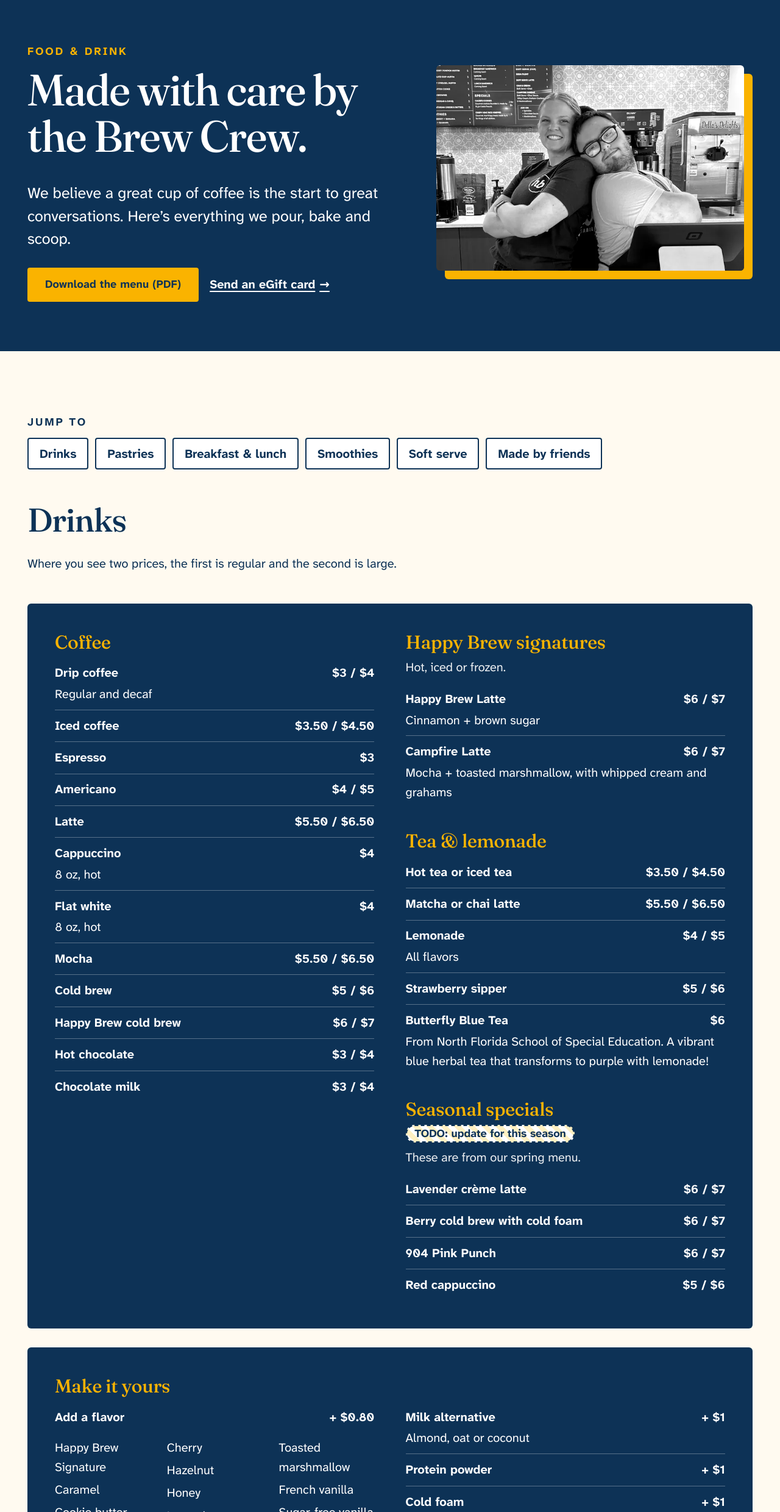
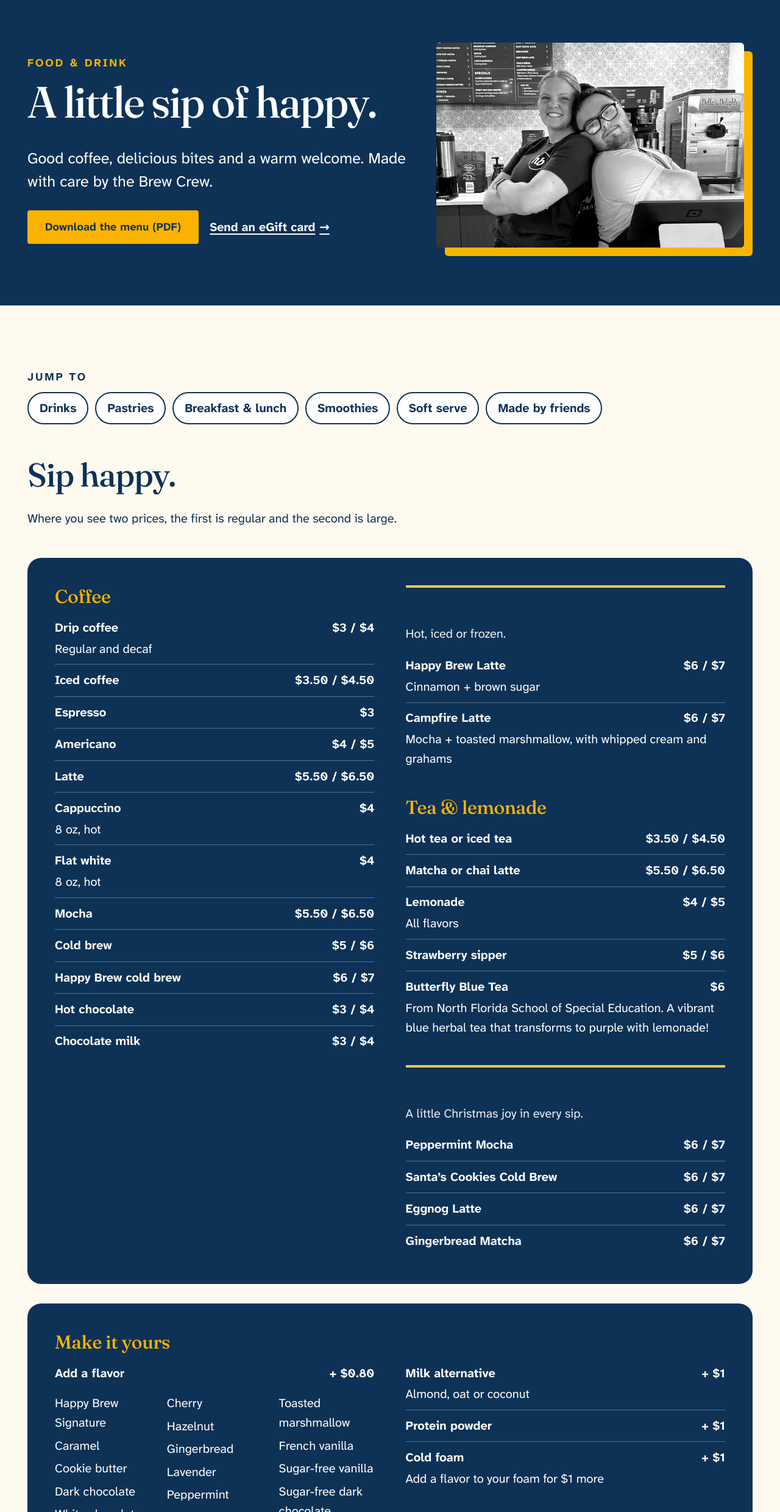
Before and after one commit to Happy-Brew/happybrew.org, a plain HTML site: page menu/index.html in a window 1280 px wide. Shown: the part 80-2560 px from the top of the page at 61% size. Drawn offline with Linux system fonts and the light colour scheme.

Commit message:
Refresh Happy Brew menu and seasonal offerings

```diff
--- a/menu/index.html
+++ b/menu/index.html
@@ -28,6 +28,13 @@
 <link rel="preload" href="../assets/fonts/atkinson-hyperlegible-next-latin.woff2" as="font" type="font/woff2" crossorigin>
 <link rel="stylesheet" href="../styles.css?v=4">
 <script>document.documentElement.className += ' js';</script>
+<style>
+#main .board {border-radius: 1.25rem; overflow-wrap: anywhere;}
+#main .jump a {border-radius: 2rem;}
+#main .menu-group:has(.board__note) h3 {color:#0d3256;}
+#main .menu-group:has(.board__note) {border-top: 4px solid #f4c84b; padding-top: .85rem;}
+#main .page-hero h1 {letter-spacing:-.025em;}
+</style>
 </head>
 <body>
 <a class="skip-link" href="#main">Skip to main content</a>
@@ -51,8 +58,8 @@
   <div class="wrap page-hero__grid page-hero__grid--photo">
     <div>
       <p class="eyebrow">Food &amp; drink</p>
-      <h1>Made with care by the Brew Crew.</h1>
-      <p class="lede">We believe a great cup of coffee is the start to great conversations. Here’s everything we pour, bake and scoop.</p>
+      <h1>A little sip of happy.</h1>
+      <p class="lede">Good coffee, delicious bites and a warm welcome. Made with care by the Brew Crew.</p>
       <div class="btn-row" style="margin-top: 1.5rem">
         <a class="btn" href="../assets/happy-brew-menu.pdf">Download the menu (PDF)</a>
         <a class="arrow-link" href="https://app.squareup.com/gift/ML5ZZYCZG2Z96/order">Send an eGift card</a>
@@ -78,7 +85,7 @@
       </ul>
     </nav>
     <div class="band-head">
-      <h2 id="drinks-title">Drinks</h2>
+      <h2 id="drinks-title">Sip happy.</h2>
       <p>Where you see two prices, the first is regular and the second is large.</p>
     </div>
 
@@ -123,13 +130,13 @@
             </ul>
           </div>
           <div class="menu-group">
-            <h3>Seasonal specials <span class="todo-chip">TODO: update for this season</span></h3>
-            <p class="board__note">These are from our spring menu.</p>
+            <h3>Christmas specials</h3>
+            <p class="board__note">A little Christmas joy in every sip.</p>
             <ul class="prices">
-              <li><span class="row"><span class="item">Lavender crème latte</span><span class="price"><span class="vh">Regular </span>$6 <span aria-hidden="true">/</span><span class="vh"> large</span> $7</span></span></li>
-              <li><span class="row"><span class="item">Berry cold brew with cold foam</span><span class="price"><span class="vh">Regular </span>$6 <span aria-hidden="true">/</span><span class="vh"> large</span> $7</span></span></li>
-              <li><span class="row"><span class="item">904 Pink Punch</span><span class="price"><span class="vh">Regular </span>$6 <span aria-hidden="true">/</span><span class="vh"> large</span> $7</span></span></li>
-              <li><span class="row"><span class="item">Red cappuccino</span><span class="price"><span class="vh">Regular </span>$5 <span aria-hidden="true">/</span><span class="vh"> large</span> $6</span></span></li>
+              <li><span class="row"><span class="item">Peppermint Mocha</span><span class="price"><span class="vh">Regular </span>$6 <span aria-hidden="true">/</span><span class="vh"> large</span> $7</span></span></li>
+              <li><span class="row"><span class="item">Santa’s Cookies Cold Brew</span><span class="price"><span class="vh">Regular </span>$6 <span aria-hidden="true">/</span><span class="vh"> large</span> $7</span></span></li>
+              <li><span class="row"><span class="item">Eggnog Latte</span><span class="price"><span class="vh">Regular </span>$6 <span aria-hidden="true">/</span><span class="vh"> large</span> $7</span></span></li>
+              <li><span class="row"><span class="item">Gingerbread Matcha</span><span class="price"><span class="vh">Regular </span>$6 <span aria-hidden="true">/</span><span class="vh"> large</span> $7</span></span></li>
             </ul>
           </div>
         </div>
@@ -152,9 +159,9 @@
             <li>Coconut</li>
             <li>Cherry</li>
             <li>Hazelnut</li>
-            <li>Honey</li>
+            <li>Gingerbread</li>
             <li>Lavender</li>
-            <li>Mint</li>
+            <li>Peppermint</li>
             <li>Strawberry</li>
             <li>Toasted marshmallow</li>
             <li>French vanilla</li>
@@ -176,7 +183,7 @@
 <section class="band band--paper" aria-labelledby="food-title">
   <div class="wrap">
     <div class="band-head">
-      <h2 id="food-title">Food</h2>
+      <h2 id="food-title">Bite happy.</h2>
       <p><span class="gf" aria-hidden="true">GF</span> marks our gluten-free bakes.</p>
     </div>
 
@@ -186,15 +193,15 @@
           <div class="menu-group">
             <h3 id="pastries">Pastries</h3>
             <ul class="prices">
-              <li><span class="row"><span class="item"><span class="gf" aria-hidden="true">GF</span>Blackberry chocolate chip muffin <span class="vh">(gluten-free)</span></span><span class="price">$5.50</span></span></li>
+              <li><span class="row"><span class="item"><span class="gf" aria-hidden="true">GF</span>Blackberry pumpkin chocolate chip muffin <span class="vh">(gluten-free)</span></span><span class="price">$5.50</span></span></li>
               <li><span class="row"><span class="item"><span class="gf" aria-hidden="true">GF</span>Blueberry muffin <span class="vh">(gluten-free)</span></span><span class="price">$5.50</span></span></li>
               <li><span class="row"><span class="item">Banana chocolate chip muffin</span><span class="price">$5.50</span></span></li>
-              <li><span class="row"><span class="item"><span class="gf" aria-hidden="true">GF</span>Raspberry lemon muffin <span class="vh">(gluten-free)</span></span><span class="price">$5.50</span></span></li>
+              <li><span class="row"><span class="item">Maple pecan scone</span><span class="price">$6</span></span></li>
               <li><span class="row"><span class="item">Chocolate croissant</span><span class="price">$5.25</span></span></li>
               <li><span class="row"><span class="item"><span class="gf" aria-hidden="true">GF</span>Espresso brownie <span class="vh">(gluten-free)</span></span><span class="price">$6</span></span></li>
               <li><span class="row"><span class="item">Bagel</span><span class="price">$5</span></span><span class="desc">With cream cheese or butter</span></li>
               <li><span class="row"><span class="item">Beignets</span><span class="price">3 for $5</span></span><span class="desc">Chocolate filled</span></li>
-              <li><span class="row"><span class="item">Zucchini loaf bread</span><span class="price">$4</span></span></li>
+              <li><span class="row"><span class="item">Butter croissant</span><span class="price">$5</span></span><span class="desc">With butter or jelly</span></li>
             </ul>
           </div>
         </div>
@@ -204,7 +211,8 @@
             <ul class="prices">
               <li><span class="row"><span class="item">Breakfast sandwich</span><span class="price">$6</span></span><span class="desc">Bacon, egg &amp; cheese croissant · Sausage, egg &amp; cheese bagel · Chicken sausage &amp; gouda on brioche</span></li>
               <li><span class="row"><span class="item">Lunch wrap</span><span class="price">$10</span></span><span class="desc">Chicken Caesar or turkey club</span></li>
-              <li><span class="row"><span class="item">Cheese snack box</span><span class="price">$6</span></span></li>
+              <li><span class="row"><span class="item">Cheese snack box</span><span class="price">$4 / $6</span></span></li>
+              <li><span class="row"><span class="item">Chicken salad croissant sandwich</span><span class="price">$10</span></span></li>
               <li><span class="row"><span class="item">Quiche</span><span class="price">$8</span></span><span class="desc">Vegetable</span></li>
             </ul>
           </div>
@@ -229,21 +237,20 @@
             <li><span class="row"><span class="item">Affogato</span><span class="price">$7</span></span><span class="desc">Soft serve + espresso</span></li>
             <li><span class="row"><span class="item">Chai &amp; cream</span><span class="price">$7</span></span><span class="desc">Soft serve + chai</span></li>
             <li><span class="row"><span class="item">Milkshakes</span><span class="price">$8</span></span><span class="desc">Vanilla, chocolate, caramel, cookies n cream, strawberry, mango or pineapple</span></li>
-            <li><span class="row"><span class="item">“Coooold” Brew Milkshake</span><span class="price">$8</span></span></li>
           </ul>
         </div>
         <div class="menu-group" style="margin-top: 0">
-          <h3 id="made-by-friends">Made by friends</h3>
+          <h3 id="made-by-friends">Made with talent. Served with joy.</h3>
           <p class="board__note">Treats from all-ability bakers and partners.</p>
           <ul class="prices">
             <li><span class="row"><span class="item">Caleb’s Cookies</span><span class="price">2 for $4</span></span><span class="desc">Gourmet cookies founded and made by Caleb Prewitt.</span></li>
             <li><span class="row"><span class="item">Crispy King rice krispies</span><span class="price">$5</span></span><span class="desc">Gourmet rice krispy treats made by and for Kings of all abilities.</span></li>
-            <li><span class="row"><span class="item">Alecx’s Bundt Cakes</span><span class="price">$6.50</span></span><span class="desc">Every delicious bite showcases Alecx’s passion and creativity.</span></li>
-            <li><span class="row"><span class="item">Pine Castle biscuit</span><span class="price">$5</span></span><span class="desc">Assorted flavors, with butter and Sweet Heat jelly on the side.</span></li>
+            <li><span class="row"><span class="item">Alecx’s Bundt Cakes</span><span class="price">$7</span></span><span class="desc">Every delicious bite showcases Alecx’s passion and creativity.</span></li>
           </ul>
         </div>
       </div>
     </div>
+    <p><strong>Happy Brew loyalty program:</strong> Sign up at the counter!</p><p><strong>Happy Brew merch:</strong> Check it out in the shop and <a href="https://happybrew.itemorder.com/shop/home/">online</a>.</p>
     <p style="margin-top: 1.5rem">Menu and prices can change. Have an allergy or a question? Ask any of us at the counter or call <a href="tel:+19045754940">904.575.4940</a>.</p>
   </div>
 </section>
```
